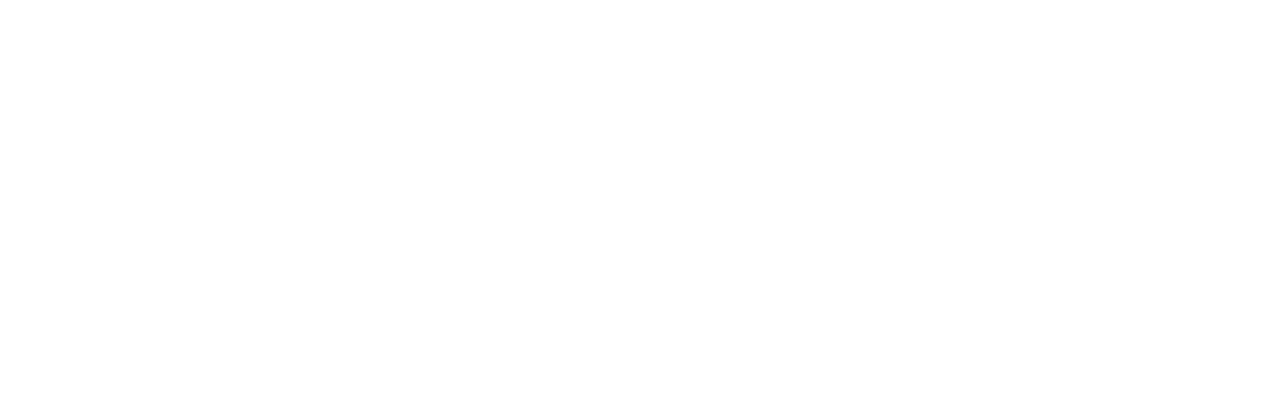
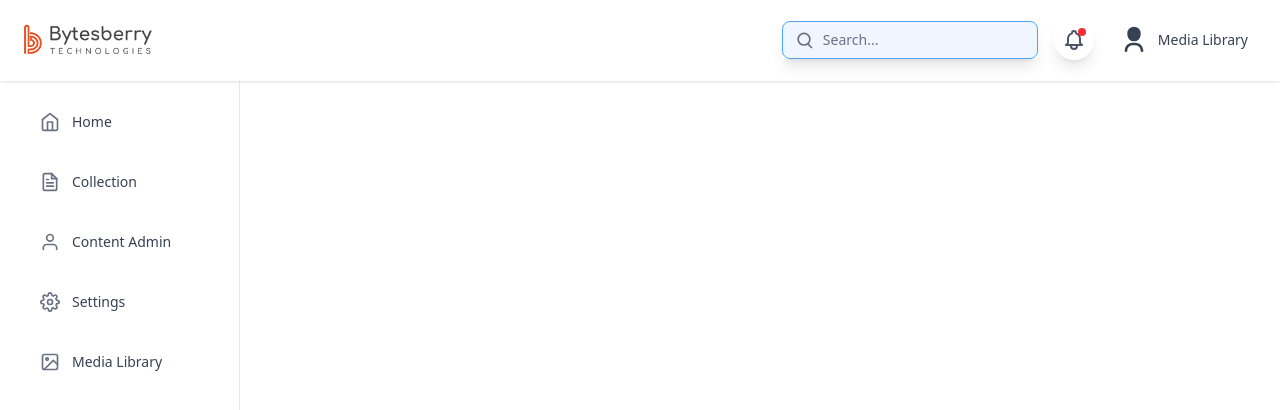
Before and after one commit to Waglogy/agile-cms, a React (Vite) app in the folder frontend/: page /admin/media-library in a window 1280 px wide. Before the commit this address had no page. Shown: the top 410 px of the page. Built offline with nearby package versions, Linux system fonts and the light colour scheme.

Commit message:
added: Rte

```diff
--- a/frontend/src/App.jsx
+++ b/frontend/src/App.jsx
@@ -5,6 +5,7 @@
 import AdminPage from './areas/admin/dashboard/systemadmin/AdminPage'
 import ContentBuilder from './areas/admin/dashboard/systemadmin/ContentBuilder'
 import ContentManager from './areas/contentManager/contentManager'
+import MediaLibrary from './areas/contentManager/mediaLibrary'
 
 function App() {
   return (
@@ -16,6 +17,7 @@
         <Route path="/admin" element={<AdminPage />} />
         <Route path="/admin/content-builder" element={<ContentBuilder />} />
         <Route path="/admin/content-manager" element={<ContentManager />} />
+        <Route path="/admin/media-library" element={<MediaLibrary />} />
       </Routes>
     </Router>
   )
--- a/frontend/src/areas/admin/dashboard/systemadmin/ContentBuilder.jsx
+++ b/frontend/src/areas/admin/dashboard/systemadmin/ContentBuilder.jsx
@@ -150,7 +150,7 @@
                         {collection.name}
                       </h1>
                       <p className="text-blue-100 mt-2">
-                                            Data architecture of your content
+                        Structure of Your Collection
                       </p>
                     </div>
                     <FiDelete
@@ -176,7 +176,10 @@
                       </thead>
                       <tbody className="bg-white divide-y divide-gray-200">
                         {collection.columns?.map((col, index) => (
-                                                <tr key={index} className="hover:bg-gray-50 transition-colors">
+                          <tr
+                            key={index}
+                            className="hover:bg-gray-50 transition-colors"
+                          >
                             <td className="px-6 py-4 whitespace-nowrap text-sm font-medium text-gray-900">
                               {col.column_name}
                             </td>
@@ -205,9 +208,7 @@
                 <h1 className="text-3xl font-bold text-gray-800 mb-4">
                   Add a Collection to view
                 </h1>
-                            <p className="text-gray-600 text-lg">
-                                or Start your backend
-                            </p>
+                <p className="text-gray-600 text-lg">or Start your backend</p>
               </div>
             )}
           </main>
@@ -399,7 +400,7 @@
           </PopUp>
         )}
       </div>
-    );
+    )
 };
 
 export default ContentBuilder;
--- /dev/null
+++ b/frontend/src/areas/contentManager/mediaLibrary.jsx
@@ -0,0 +1,19 @@
+import React, { Component } from 'react'
+import Header from '../../components/Header'
+import MenuBar from '../../components/MenuBar'
+
+export class mediaLibrary extends Component {
+  render() {
+    return (
+      <div className="bg-white">
+        <Header title="Media Library" />
+        <MenuBar />
+        <div className="p-4 mt-20 mx-auto bg-white w-full h-screen">
+          <h2 className="text-2xl mb-4 text-white">Media Library</h2>
+        </div>
+      </div>
+    )
+  }
+}
+
+export default mediaLibrary
--- a/frontend/src/components/MenuBar.jsx
+++ b/frontend/src/components/MenuBar.jsx
@@ -1,29 +1,73 @@
 import React from 'react';
-import { FiHome, FiFileText, FiSettings, FiUser } from "react-icons/fi";
+import { FiHome, FiFileText, FiSettings, FiUser, FiImage } from "react-icons/fi";
 
 const MenuBar = () => {
     return (
       <div className="flex flex-col w-60 border-r border-gray-200 h-screen pt-5 bg-white mt-20">
         <div className="flex flex-col gap-4 px-6">
-                <a href="/admin" className="group flex items-center px-4 py-3 text-gray-700 hover:bg-blue-50 rounded-lg transition-colors duration-300">
-                    <FiHome size={20} className="mr-3 text-gray-500 group-hover:text-blue-600" />
-                    <span className="text-sm font-medium text-gray-700 group-hover:text-blue-600">Home</span>
+          <a
+            href="/admin"
+            className="group flex items-center px-4 py-3 text-gray-700 hover:bg-blue-50 rounded-lg transition-colors duration-300"
+          >
+            <FiHome
+              size={20}
+              className="mr-3 text-gray-500 group-hover:text-blue-600"
+            />
+            <span className="text-sm font-medium text-gray-700 group-hover:text-blue-600">
+              Home
+            </span>
           </a>
-                <a href="/admin/content-builder" className="group flex items-center px-4 py-3 text-gray-700 hover:bg-blue-50 rounded-lg transition-colors duration-300">
-                    <FiFileText size={20} className="mr-3 text-gray-500 group-hover:text-blue-600" />
-                    <span className="text-sm font-medium text-gray-700 group-hover:text-blue-600">Collection</span>
+          <a
+            href="/admin/content-builder"
+            className="group flex items-center px-4 py-3 text-gray-700 hover:bg-blue-50 rounded-lg transition-colors duration-300"
+          >
+            <FiFileText
+              size={20}
+              className="mr-3 text-gray-500 group-hover:text-blue-600"
+            />
+            <span className="text-sm font-medium text-gray-700 group-hover:text-blue-600">
+              Collection
+            </span>
           </a>
-                <a href="/admin/content-manager" className="group flex items-center px-4 py-3 text-gray-700 hover:bg-blue-50 rounded-lg transition-colors duration-300">
-                    <FiUser size={20} className="mr-3 text-gray-500 group-hover:text-blue-600" />
-                    <span className="text-sm font-medium text-gray-700 group-hover:text-blue-600">Content Admin</span>
+          <a
+            href="/admin/content-manager"
+            className="group flex items-center px-4 py-3 text-gray-700 hover:bg-blue-50 rounded-lg transition-colors duration-300"
+          >
+            <FiUser
+              size={20}
+              className="mr-3 text-gray-500 group-hover:text-blue-600"
+            />
+            <span className="text-sm font-medium text-gray-700 group-hover:text-blue-600">
+              Content Admin
+            </span>
           </a>
-                <a href="/" className="group flex items-center px-4 py-3 text-gray-700 hover:bg-blue-50 rounded-lg transition-colors duration-300">
-                    <FiSettings size={20} className="mr-3 text-gray-500 group-hover:text-blue-600" />
-                    <span className="text-sm font-medium text-gray-700 group-hover:text-blue-600">Settings</span>
+          <a
+            href="/"
+            className="group flex items-center px-4 py-3 text-gray-700 hover:bg-blue-50 rounded-lg transition-colors duration-300"
+          >
+            <FiSettings
+              size={20}
+              className="mr-3 text-gray-500 group-hover:text-blue-600"
+            />
+            <span className="text-sm font-medium text-gray-700 group-hover:text-blue-600">
+              Settings
+            </span>
+          </a>
+          <a
+            href="/media-library"
+            className="group flex items-center px-4 py-3 text-gray-700 hover:bg-blue-50 rounded-lg transition-colors duration-300"
+          >
+            <FiImage
+              size={20}
+              className="mr-3 text-gray-500 group-hover:text-blue-600"
+            />
+            <span className="text-sm font-medium text-gray-700 group-hover:text-blue-600">
+              Media Library
+            </span>
           </a>
         </div>
       </div>
-    );
+    )
 };
 
 export default MenuBar;
```
Lines whose indentation alone changed are shown as unchanged.
